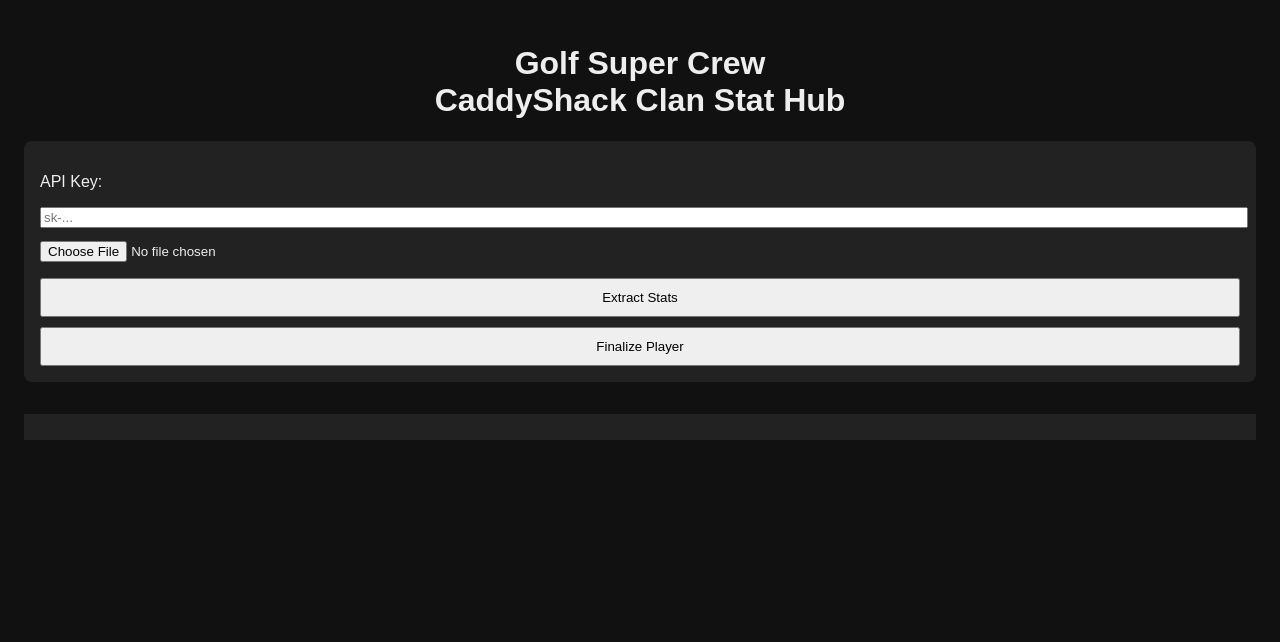
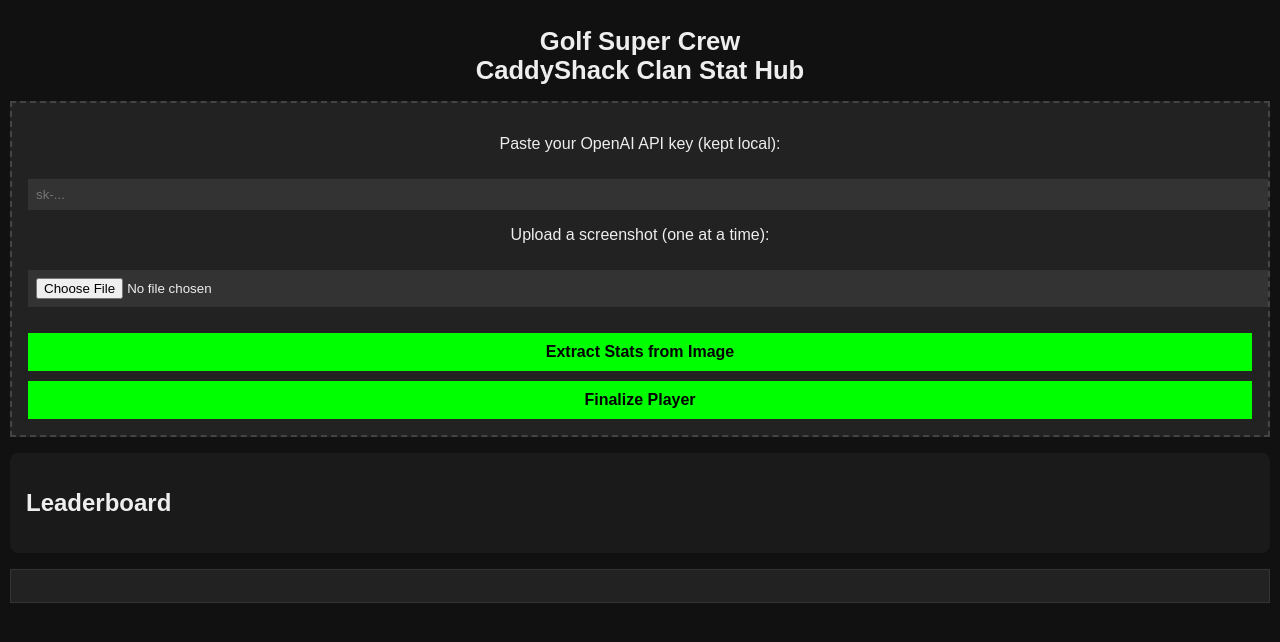
Before and after one commit to cseaton79/Golf-Super-Crew-Stat-Hub, a plain HTML site: page index.html in a window 1280 px wide. Drawn offline with Linux system fonts and the light colour scheme.

Commit message:
Update index.html

````diff
--- a/index.html
+++ b/index.html
@@ -1,77 +1,156 @@
 <!DOCTYPE html>
-<html lang='en'>
+<html lang="en">
 <head>
-  <meta charset='UTF-8' />
-  <meta name='viewport' content='width=device-width, initial-scale=1.0'>
+  <meta charset="UTF-8" />
+  <meta name="viewport" content="width=device-width, initial-scale=1.0">
   <title>Golf Super Crew - CaddyShack Clan Stat Hub</title>
+  <style>
+    body {
+      font-family: sans-serif;
+      background: #111;
+      color: #eee;
+      padding: 10px;
+      margin: 0;
+    }
+    h1 {
+      font-size: 1.6rem;
+      text-align: center;
+      margin-bottom: 1rem;
+    }
+    .uploader {
+      background: #222;
+      border: 2px dashed #444;
+      padding: 1em;
+      text-align: center;
+      margin-bottom: 1em;
+    }
+    input[type="file"], input[type="text"] {
+      color: #eee;
+      background: #333;
+      border: none;
+      padding: 8px;
+      margin-top: 10px;
+      width: 100%;
+    }
+    .preview {
+      display: flex;
+      gap: 10px;
+      justify-content: center;
+      flex-wrap: wrap;
+      margin-bottom: 1em;
+    }
+    .preview img {
+      width: 100px;
+      border: 1px solid #555;
+    }
+    .leaderboard {
+      background: #1a1a1a;
+      border-radius: 8px;
+      padding: 1rem;
+    }
+    .player-row {
+      border-bottom: 1px solid #444;
+      padding: 0.5rem 0;
+    }
+    button {
+      background: #0f0;
+      color: #000;
+      font-weight: bold;
+      padding: 10px;
+      width: 100%;
+      font-size: 1rem;
+      border: none;
+      cursor: pointer;
+      margin-top: 10px;
+    }
+    .debug {
+      white-space: pre-wrap;
+      font-size: 0.75rem;
+      margin-top: 1rem;
+      padding: 1rem;
+      background: #222;
+      border: 1px solid #333;
+    }
+  </style>
 </head>
-<body style="background:#111;color:#eee;font-family:sans-serif;padding:1rem">
-  <h1 style="text-align:center">Golf Super Crew<br>CaddyShack Clan Stat Hub</h1>
-  <div style="background:#222;padding:1rem;border-radius:8px">
-    <p>API Key:</p>
-    <input id="apiKey" style="width:100%;margin-bottom:1em" placeholder="sk-..." />
-    <input id="fileInput" type="file" accept="image/*" style="width:100%" />
-    <div id="preview" style="margin:1em 0"></div>
-    <button onclick="extractOne()" style="width:100%;padding:10px">Extract Stats</button>
-    <button onclick="finalizePlayer()" style="width:100%;padding:10px;margin-top:10px">Finalize Player</button>
+<body>
+  <h1>Golf Super Crew<br>CaddyShack Clan Stat Hub</h1>
+  <div class="uploader">
+    <p>Paste your OpenAI API key (kept local):</p>
+    <input type="text" id="apiKey" placeholder="sk-...">
+    <p>Upload a screenshot (one at a time):</p>
+    <input type="file" id="fileInput" accept="image/*">
+    <div class="preview" id="preview"></div>
+    <button onclick="extractOne()">Extract Stats from Image</button>
+    <button onclick="finalizePlayer()">Finalize Player</button>
   </div>
-  <div id="leaderboard" style="margin-top:2em"></div>
-  <pre id="debug" style="background:#222;padding:1em;margin-top:1em;white-space:pre-wrap"></pre>
+
+  <div class="leaderboard" id="leaderboard">
+    <h2>Leaderboard</h2>
+  </div>
+  <div class="debug" id="debug"></div>
+
   <script>
-    let base64Image = "";
-    let playerAggregate = {};
     const fileInput = document.getElementById("fileInput");
     const preview = document.getElementById("preview");
+    const apiKeyInput = document.getElementById("apiKey");
+    const debug = document.getElementById("debug");
+    let playerAggregate = {};
+    let base64Image = "";
 
     fileInput.addEventListener("change", () => {
+      preview.innerHTML = "";
+      const file = fileInput.files[0];
       const reader = new FileReader();
       reader.onload = (e) => {
         base64Image = e.target.result;
-        preview.innerHTML = '<img src="' + base64Image + '" width="200"/>';
+        const img = document.createElement("img");
+        img.src = e.target.result;
+        preview.appendChild(img);
       };
-      reader.readAsDataURL(fileInput.files[0]);
+      reader.readAsDataURL(file);
     });
 
     async function extractOne() {
-      const apiKey = document.getElementById("apiKey").value.trim();
-      const debug = document.getElementById("debug");
-      if (!apiKey || !base64Image) return alert("Missing API key or image.");
+      const apiKey = apiKeyInput.value.trim();
+      if (!apiKey) return alert("Please enter your OpenAI API key.");
+      if (!base64Image) return alert("Please upload an image first.");
+
       const prompt = "Extract ALL golf stats from this image as RAW JSON. Format: {\"player\": \"name\", \"stats\": {stat1: value1, stat2: value2...}}. Return ONLY raw JSON. No explanation.";
+
+      const messages = [{
+        role: "user",
+        content: [
+          { type: "text", text: prompt },
+          { type: "image_url", image_url: { url: base64Image } }
+        ]
+      }];
 
       try {
         const res = await fetch("https://api.openai.com/v1/chat/completions", {
           method: "POST",
           headers: {
             "Content-Type": "application/json",
-            "Authorization": "Bearer " + apiKey
+            "Authorization": `Bearer ${apiKey}`
           },
           body: JSON.stringify({
-            model: "gpt-4-vision-preview",
-            messages: [{
-              role: "user",
-              content: [
-                { type: "text", text: prompt },
-                { type: "image_url", image_url: { url: base64Image } }
-              ]
-            }],
+            model: "gpt-4o",
+            messages,
             max_tokens: 2000
           })
         });
+
         const data = await res.json();
         const content = data.choices?.[0]?.message?.content || "";
         debug.textContent = "🧠 GPT Response:\n" + content;
 
-        const cleaned = content
-          .replace(/^```(json)?/gm, '')
-          .replace(/```$/gm, '')
-          .replace(/[“”]/g, '"')
-          .trim();
+        const match = content.match(/\{[\s\S]*\}/);
+        if (!match) throw new Error("No JSON block found in response.");
 
-        const match = cleaned.match(/{[\s\S]*}/);
-        if (!match) throw new Error("No JSON block found in response.");
-        const json = JSON.parse(match[0]);
-        Object.assign(playerAggregate, json);
-        alert("✅ Stats added. Upload next image or finalize player.");
+        const jsonText = match[0].replace(/[""]/g, '"');
+        const parsed = JSON.parse(jsonText);
+        Object.assign(playerAggregate, parsed);
+        alert("✅ Stats added. Upload the next image.");
       } catch (err) {
         alert("❌ Error: " + err.message);
         debug.textContent += "\n\n❌ Error: " + err.message;
@@ -80,13 +159,17 @@
 
     function finalizePlayer() {
       const board = document.getElementById("leaderboard");
+      const row = document.createElement("div");
+      row.className = "player-row";
       const stats = playerAggregate.stats || playerAggregate;
-      const div = document.createElement("div");
-      div.innerHTML = "<h3>" + (playerAggregate.player || "Player") + "</h3>" +
-        Object.entries(stats).map(([k,v]) => `${k}: ${v}`).join("<br>");
-      board.appendChild(div);
+      row.innerHTML = `
+        <strong>${playerAggregate.player || "Unnamed"}</strong><br>
+        ${Object.entries(stats).map(([k, v]) => `${k}: ${v}`).join("<br>")}
+      `;
+      board.appendChild(row);
       playerAggregate = {};
       preview.innerHTML = "";
+      alert("✅ Player added to leaderboard.");
     }
   </script>
 </body>
````
